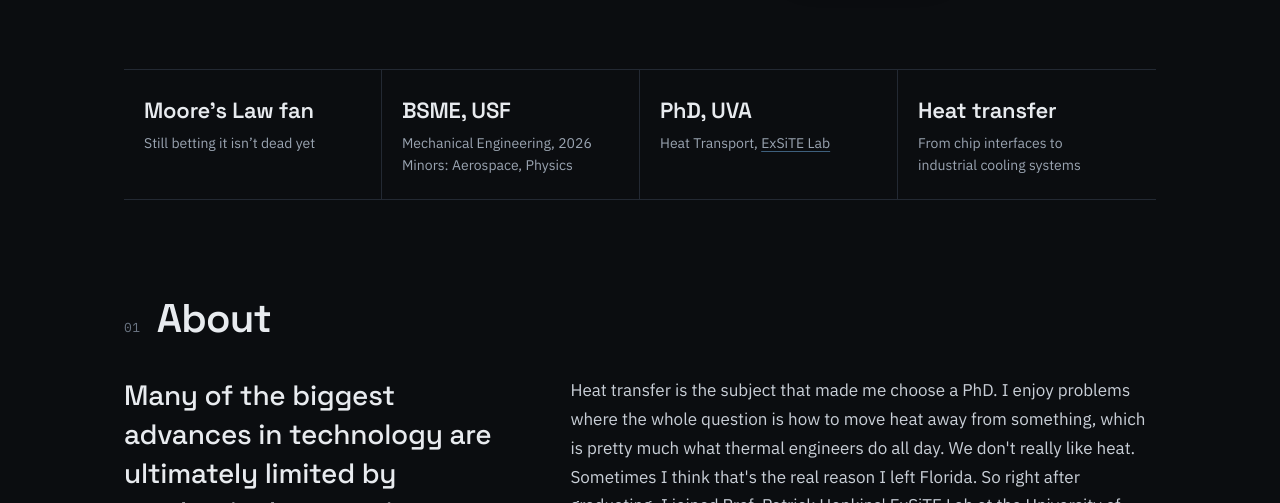
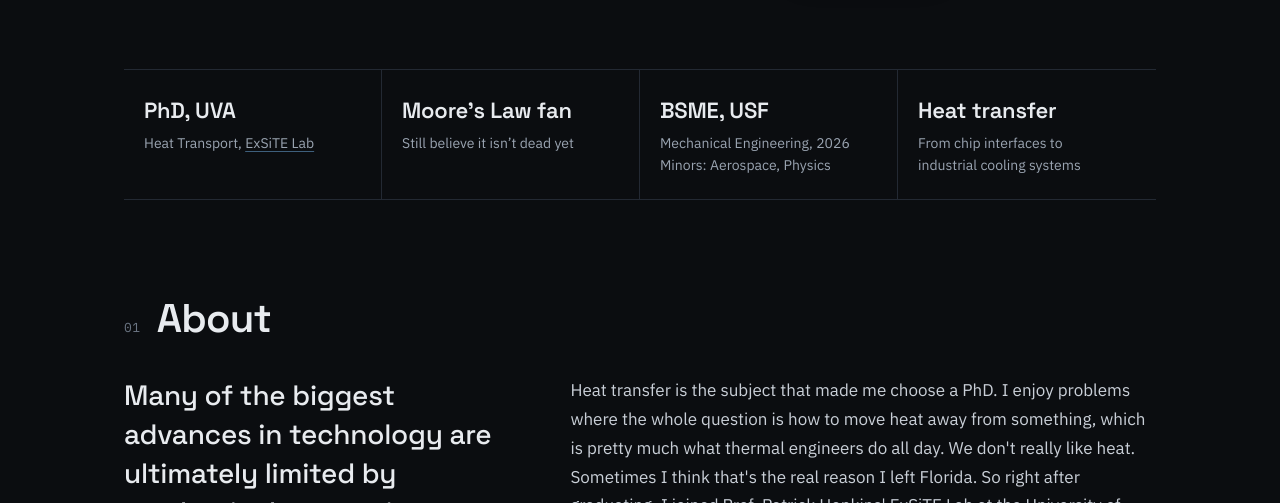
Before and after one commit to Nishant2031/Nishant2031.github.io, a plain HTML site: page index.html in a window 1280 px wide. Shown: the part 597-1100 px from the top of the page. Drawn offline with Linux system fonts and the light colour scheme.

Commit message:
Reorder facts strip

```diff
--- a/index.html
+++ b/index.html
@@ -175,9 +175,9 @@ footer{color:var(--dim);font-size:13px;padding:0 0 40px}
   </header>
 
   <div class="facts" aria-label="Quick facts">
-    <div class="fact"><b>Moore&rsquo;s Law fan</b><span>Still betting it isn&rsquo;t dead yet</span></div>
+    <div class="fact"><b>PhD, UVA</b><span>Heat Transport, <a class="lab" href="https://patrickehopkins.com/" target="_blank" rel="noopener">ExSiTE Lab</a></span></div>
+    <div class="fact"><b>Moore&rsquo;s Law fan</b><span>Still believe it isn&rsquo;t dead yet</span></div>
     <div class="fact"><b>BSME, USF</b><span>Mechanical Engineering, 2026<br>Minors: Aerospace, Physics</span></div>
-    <div class="fact"><b>PhD, UVA</b><span>Heat Transport, <a class="lab" href="https://patrickehopkins.com/" target="_blank" rel="noopener">ExSiTE Lab</a></span></div>
     <div class="fact"><b>Heat transfer</b><span>From chip interfaces to<br>industrial cooling systems</span></div>
   </div>
 
```
